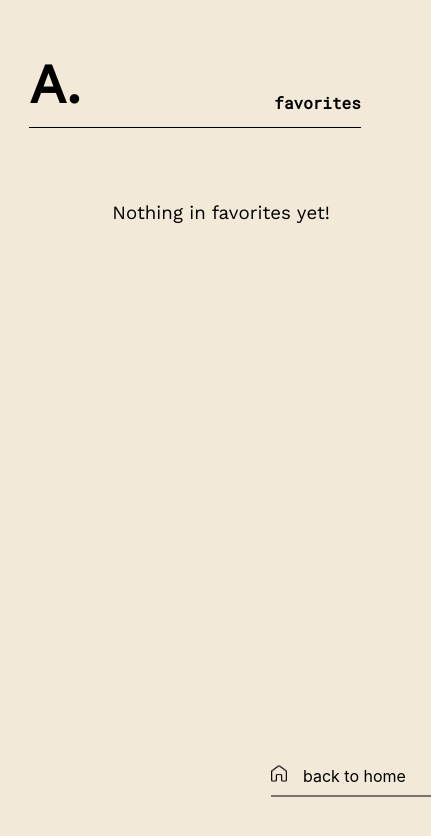
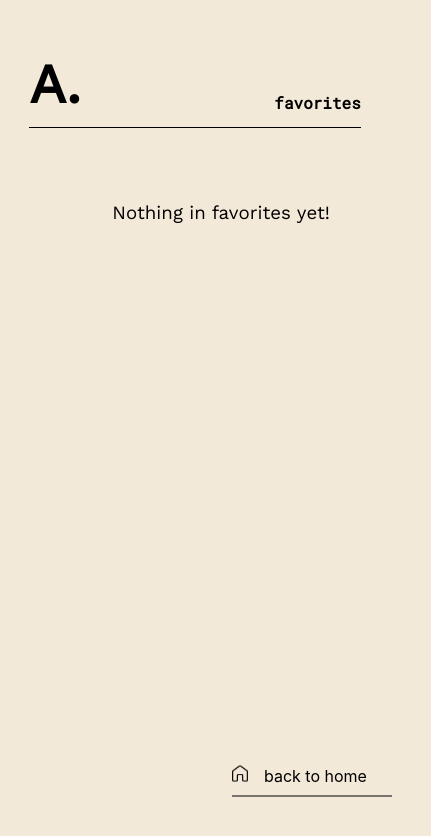
Before and after one commit to michannstoner/articulate, a React (Create React App) app: page /favorites in a window 390 px wide. Shown: the top 836 px of the page, 431 px wide, since content can reach past the window. Built offline with nearby package versions, Linux system fonts and the light colour scheme.

Commit message:
Make word display responsive

```diff
--- a/src/components/WordInfo/WordInfo.css
+++ b/src/components/WordInfo/WordInfo.css
@@ -26,7 +26,6 @@
   height: 2.5em;
   width: 10em;
   border-bottom: 1px solid black;
-
   margin-right: 5em;
   position: absolute;
   top: 92%;
@@ -44,3 +43,15 @@
   overflow-x: hidden;
   margin-bottom: 4em;
 }
+
+@media only screen and (max-width: 640px) {
+  .blue-blob-icon {
+    width: 95vw;
+  }
+
+  .favorite-button-container {
+    margin-right: 0;
+    margin-left: 0;
+    left: 80%;
+  }
+}
```
Also changed, not shown: src/components/Word/Word.css (line endings or trailing spaces).
